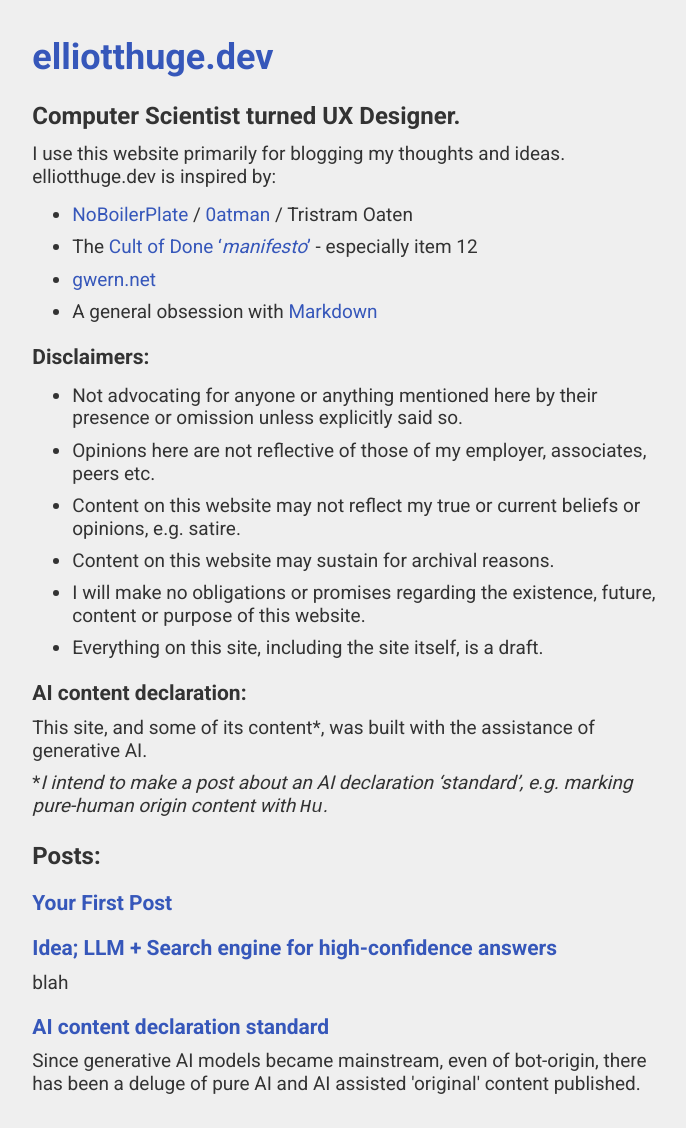
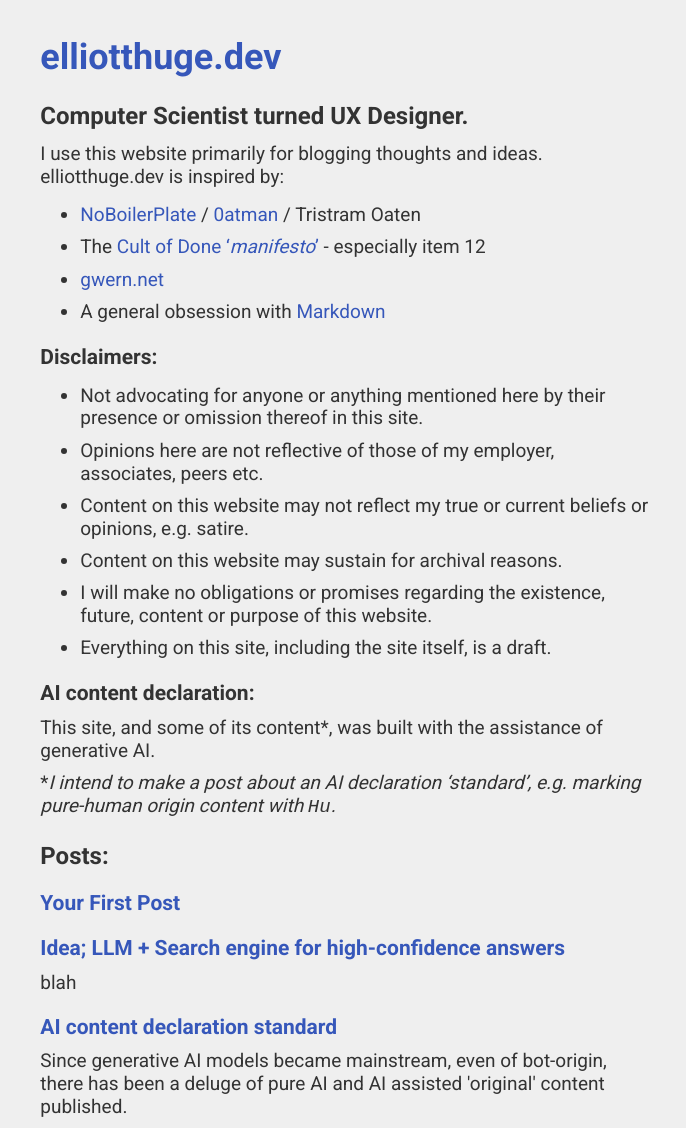
Before and after one commit to elliott-huge/blog-site, a Jekyll site: the page built from index.md, in a window 1280 px wide. Shown: the whole page, without its empty margins (293-979 px from the left). Built offline with Jekyll 4.4.1, drawn with Linux system fonts in a browser that asks for light colours; our own code applies the rules of GitHub Pages for plain Markdown files; before the commit the page ends 1105 px from its top, so only the background shows below that.

Commit message:
index tweaks, style tweaks

```diff
--- a/assets/css/styles.css
+++ b/assets/css/styles.css
@@ -7,6 +7,8 @@
   color: #333;
   margin: auto;
   max-width: 70ch;
+  box-sizing: border-box;
+  padding: 0 8px;
 }
 
 h1, h2, h3 {
@@ -45,3 +47,26 @@
   color: #202667;
   text-decoration: underline;
 }
+
+.content a:focus {
+    background-color: yellow;
+    color: black;
+    text-decoration: underline;
+    text-decoration-thickness: 3px;
+}
+
+.content ::-moz-selection {
+    background-color: yellow;
+    color: black;
+}
+
+.content ::selection {
+    background-color: yellow;
+    color: black;
+}
+
+body img {
+    margin: auto;
+    max-width: 50ch;
+    height: auto;
+}
--- a/index.md
+++ b/index.md
@@ -2,16 +2,16 @@
 
 ## Computer Scientist turned UX Designer.
 
-I use this website primarily for blogging my thoughts and ideas.
+I use this website primarily for blogging thoughts and ideas.
 elliotthuge.dev is inspired by:
 * [NoBoilerPlate](https://www.youtube.com/@NoBoilerplate) / [0atman](https://www.0atman.com/) / Tristram Oaten
 * The [Cult of Done '*manifesto*'](https://medium.com/@bre/the-cult-of-done-manifesto-724ca1c2ff13) - especially item 12
 * [gwern.net](https://gwern.net/)
-* A general obsession with [Markdown]()
+* A general obsession with [Markdown](https://en.wikipedia.org/wiki/Markdown)
 
 ### Disclaimers:
 
-* Not advocating for anyone or anything mentioned here by their presence or omission unless explicitly said so.
+* Not advocating for anyone or anything mentioned here by their presence or omission thereof in this site.
 * Opinions here are not reflective of those of my employer, associates, peers etc.
 * Content on this website may not reflect my true or current beliefs or opinions, e.g. satire.
 * Content on this website may sustain for archival reasons.
```
